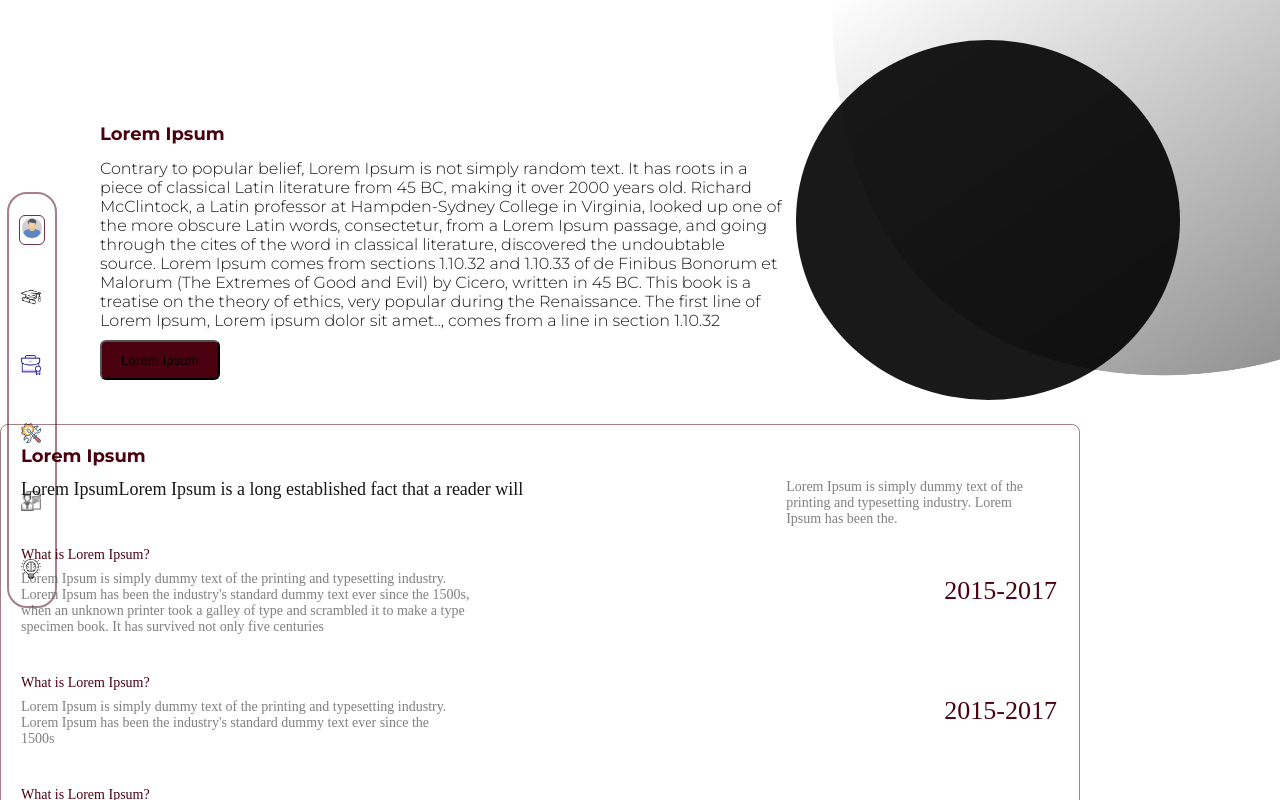
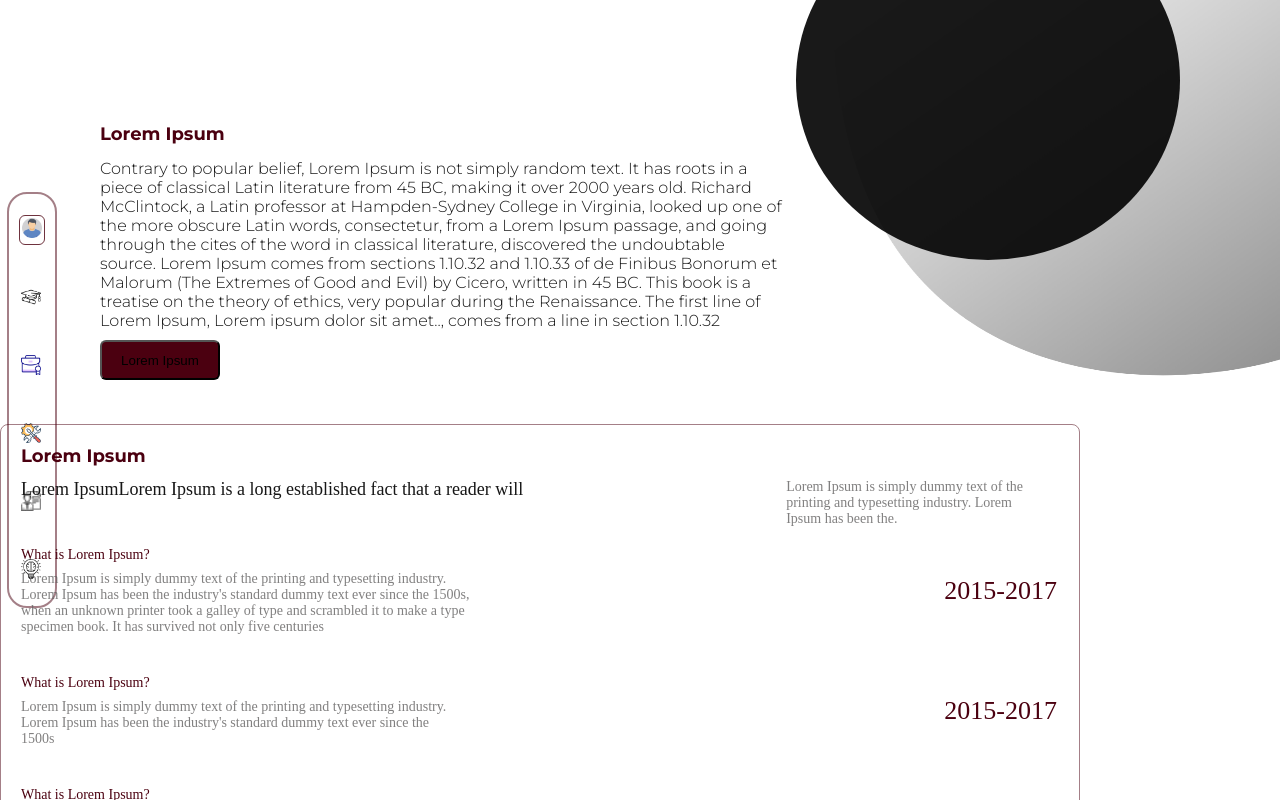
Before and after one commit to ShikharKhadka/portfolio, a Next.js app: page / in a window 1280 px wide. Shown: the top 800 px of the page. Built offline with nearby package versions, Linux system fonts and the light colour scheme.

Commit message:
animation updated in profile

```diff
--- a/src/app/page.module.css
+++ b/src/app/page.module.css
@@ -377,8 +377,7 @@ a.secondary {
     position: absolute;
     top: 40px;
     right: 100px;
-    /* animation: imageContainer normal 2s; */
-    /* right: 200px; */
+    animation: imageContainer normal 2s;
   }
   .heading {
     display: flex;
```
